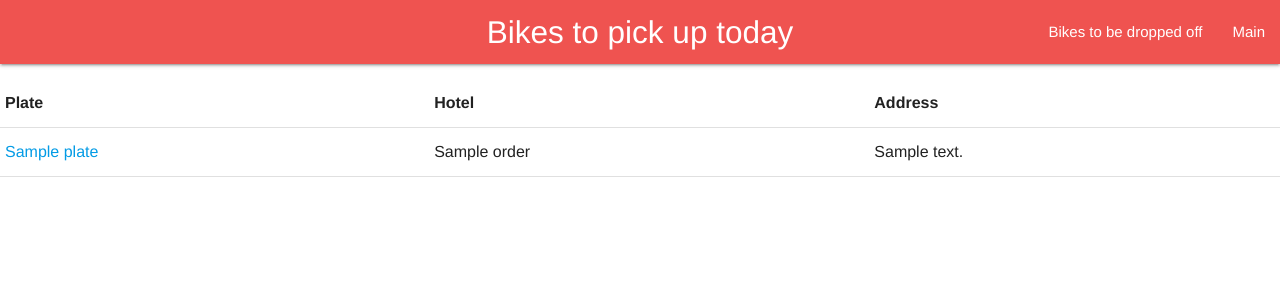
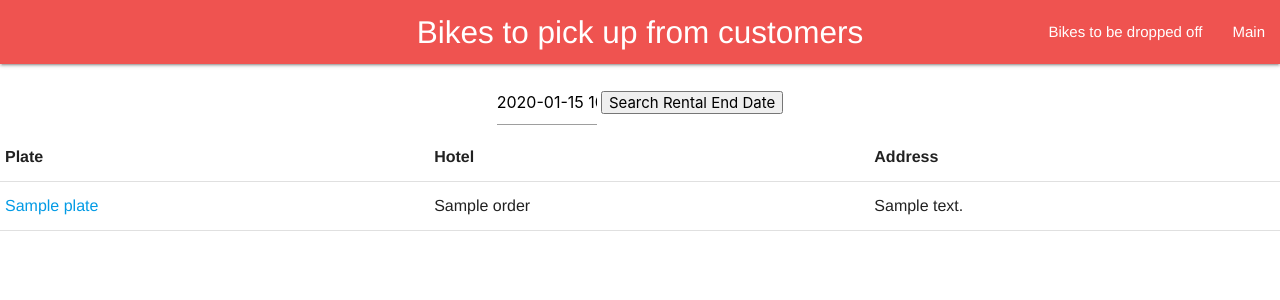
Before and after one commit to vicdashkov/easy-rent-fleet-dashboard, a Flask app: template templates/pickup_bikes_list.html in a window 1280 px wide. Shown: the top 300 px of the page. Run offline with Flask 2, Linux system fonts and the light colour scheme; the template is opened without the code that fills it: most values are stand-ins (such as "Sample title", 1, 10 or a date in 2020).

Commit message:
pick up and dropoff screens misc fixes

```diff
--- a/main.py
+++ b/main.py
@@ -156,7 +156,6 @@ def create_location():
 
 @app.route('/order_new/<bike_id>', methods=['GET'])
 def order_new(bike_id):
-
     locations_q = """
         SELECT id loc_id, name loc_name, address loc_address
         FROM public.location;
@@ -347,9 +346,6 @@ def fill_order_submit():
     start_date = parser.parse(f.get('start-date'))
     end_date = parser.parse(f.get('end-date'))
 
-    # todo: <feature> assing d off pp
-    # todo: <feature> assing p up pp
-
     try:
         with db.connect() as conn:
             r = conn.execute(
@@ -385,10 +381,7 @@ def fill_order_submit():
 
 @app.route('/drop_off_vehicle_list', methods=['GET'])
 def drop_off_bikes_list():
-    # todo: <critical> where clouse
-    #  (start date == today)
-    #  user email == current user)
-    #  and order in not cancelled
+    d = get_req_date_or_today('date')
 
     q = """
         SELECT
@@ -399,19 +392,23 @@ def drop_off_bikes_list():
             inner join bike b on o.bike = b.id
             inner join customer c on o.cus_id = c.id
             inner join "location" l on o.location_start = l.id
+        WHERE
+            o.start = %s AND o.status != 'DELETED'
     """
     with db.connect() as conn:
-        orders = conn.execute(q).fetchall()
+        orders = conn.execute(q, d).fetchall()
 
     return render_template(
         'drop_off_bikes_list.html',
-        orders=orders
+        orders=orders,
+        date=d
     )
 
 
 @app.route('/pickup_vehicle_list', methods=['GET'])
 def pickup_bikes_list():
-    # todo: <feature> where clouse user email == current user
+    d = get_req_date_or_today('date')
+
     q = """
            SELECT
                b.plates plate, b.name bike_name, b.id b_id, l.name loc_name,
@@ -425,11 +422,12 @@ def pickup_bikes_list():
                 o.end=%s AND o.status != 'DELETED'
        """
     with db.connect() as conn:
-        orders = conn.execute(q, datetime.date.today()).fetchall()
+        orders = conn.execute(q, d).fetchall()
 
     return render_template(
         'pickup_bikes_list.html',
-        orders=orders
+        orders=orders,
+        date=d
     )
 
 
@@ -439,7 +437,8 @@ def orders_list():
            SELECT
                b.plates plate, b.name bike_name, b.id b_id, l.name loc_name,
                l.address loc_address, c.l_name cus_l_name, o.id order_id, o.status order_status,
-               o.start start_date, o."end" end_date
+               to_char(o."end", 'DD-MON-YYYY') end_date,
+               to_char(o."start", 'DD-MON-YYYY') start_date
            FROM
                "order" o
                inner join bike b on o.bike = b.id
@@ -517,10 +516,6 @@ def change_order():
 
 @app.route('/available_vehicles', methods=['GET'])
 def available_vehicles():
-    # todo: <feature> need to test it thoroughly
-
-    # todo: <critica> displya all bikes and order info if any by only start date
-
     q = """
         select
             b.plates plate, b.name bike_name, b.id b_id, l.name loc_name,
@@ -537,7 +532,7 @@ def available_vehicles():
         ) o on b.id = o.bike
        """
 
-    start_date = parser.parse(request.args.get('s_date', str(datetime.date.today()))).strftime("%d-%b-%Y")
+    start_date = get_req_date_or_today('s_date')
 
     with db.connect() as conn:
         available_v = conn.execute(q, start_date).fetchall()
@@ -684,6 +679,10 @@ def admin_main():
     )
 
 
+def get_req_date_or_today(query_name):
+    return parser.parse(request.args.get(query_name, str(datetime.date.today()))).strftime("%d-%b-%Y")
+
+
 # todo: <feature> rename public.bike -> public.vehicle
 if __name__ == '__main__':
     app.run(host='127.0.0.1', port=8080, debug=True)
--- a/templates/available_vehicles.html
+++ b/templates/available_vehicles.html
@@ -35,7 +35,7 @@
 
             <tr>
                 <td><strong>
-                    <a href="/fill_order/{{b.b_id}}">{{b.plate}}</a>
+                    <a href="/order_new/{{b.b_id}}">{{b.plate}}</a>
                 </strong></td>
                 <td>{{b.bike_name}}</td>
                 <td>{{b.loc_name}}</td>
--- a/templates/order_edit.html
+++ b/templates/order_edit.html
@@ -30,8 +30,8 @@
             <input value="{{bike_data.mileage}}" name="bike-mileage" type="hidden">
         </div>
 
-        <!--todo: <feature> assign doff pp id-->
-        <!--todo: <feature> assign pup pp id-->
+        <!--todo: <feature> assign d-off pp id-->
+        <!--todo: <feature> assign p-up pp id-->
 
         <div class="row">
             <div class="input-field col s12">
--- a/templates/pickup_bikes_list.html
+++ b/templates/pickup_bikes_list.html
@@ -3,7 +3,7 @@
 <body>
 <nav class="red lighten-1">
     <div class="nav-wrapper">
-        <a href="#" class="brand-logo center">Bikes to pick up today</a>
+        <a href="#" class="brand-logo center">Bikes to pick up from customers</a>
         <ul id="nav-mobile" class="right hide-on-med-and-down">
             <li><a href="drop_off_vehicles_list">Bikes to be dropped off</a></li>
             <li><a href="/">Main</a></li>
@@ -11,6 +11,10 @@
     </div>
 </nav>
 <div class="section">
+    <form action="" method="get">
+        <input id="start-datepicker" name="date" value="{{date}}"
+               type="text" class="datepicker datepicker-custom" placeholder="Rental End Date" required>
+        <input type="submit" value="Search Rental End Date">
         <table>
 
             <thead>
@@ -31,6 +35,7 @@
             {% endfor %}
             </tbody>
         </table>
+    </form>
 </div>
 </body>
 </html>
```
Also changed, not shown: templates/order_new.html (+3 -4 lines). Lines whose indentation alone changed are shown as unchanged.
